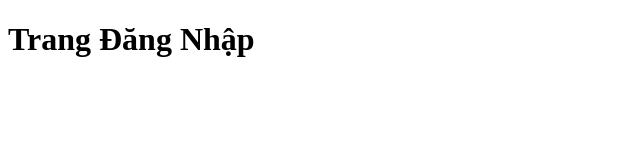
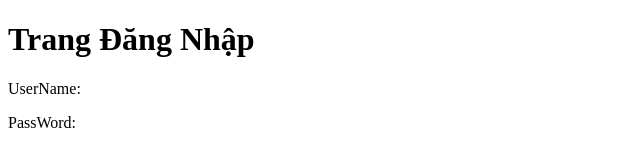
Before and after one commit to VanCoderS/CaroApp, a plain HTML site: page login.html in a window 1280 px wide. Shown: the whole page, without its empty margins (0-640 px from the left). Drawn offline with Linux system fonts and the light colour scheme.

Commit message:
Update Page Login

```diff
--- a/login.html
+++ b/login.html
@@ -11,5 +11,7 @@
   </head>
   <body>
     <h1>Trang Đăng Nhập</h1>
+    <p>UserName:</p>
+    <p>PassWord:</p>
   </body>
 </html>
```
